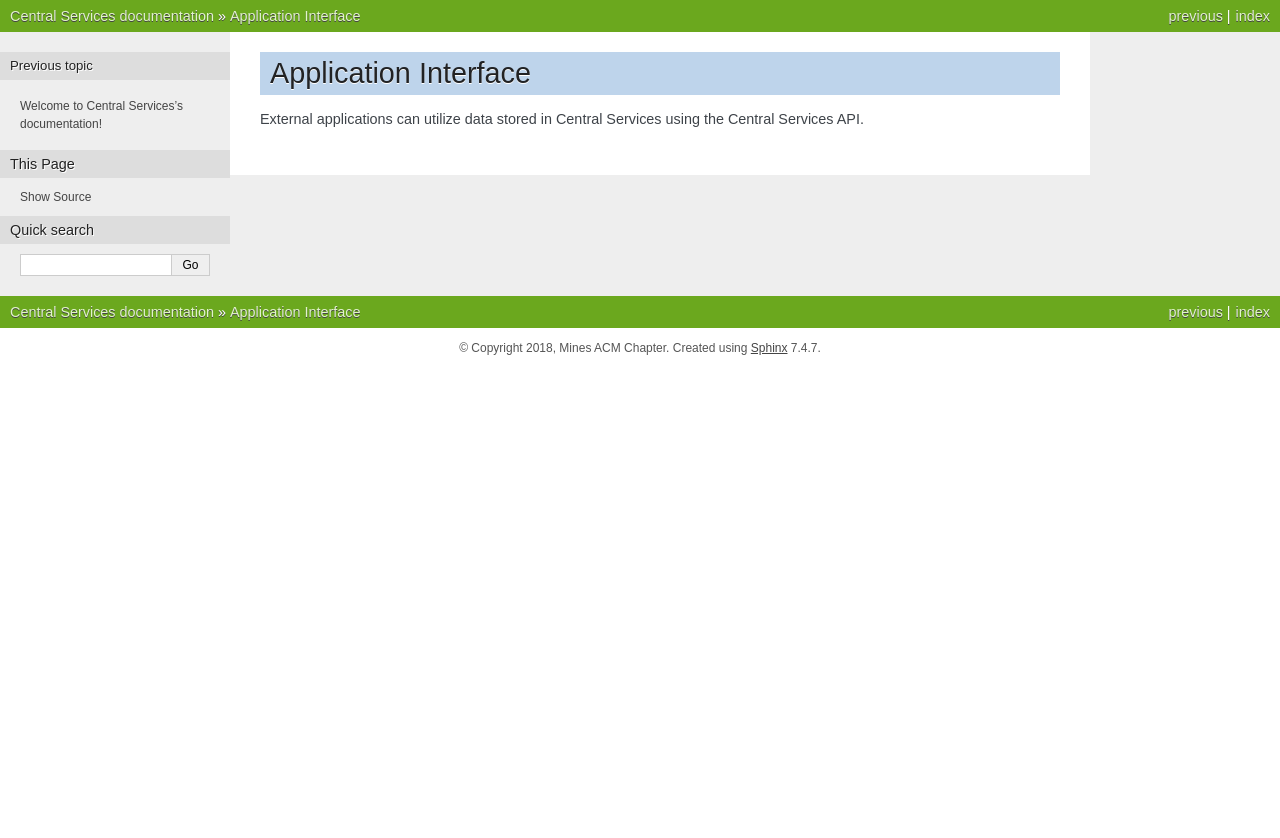
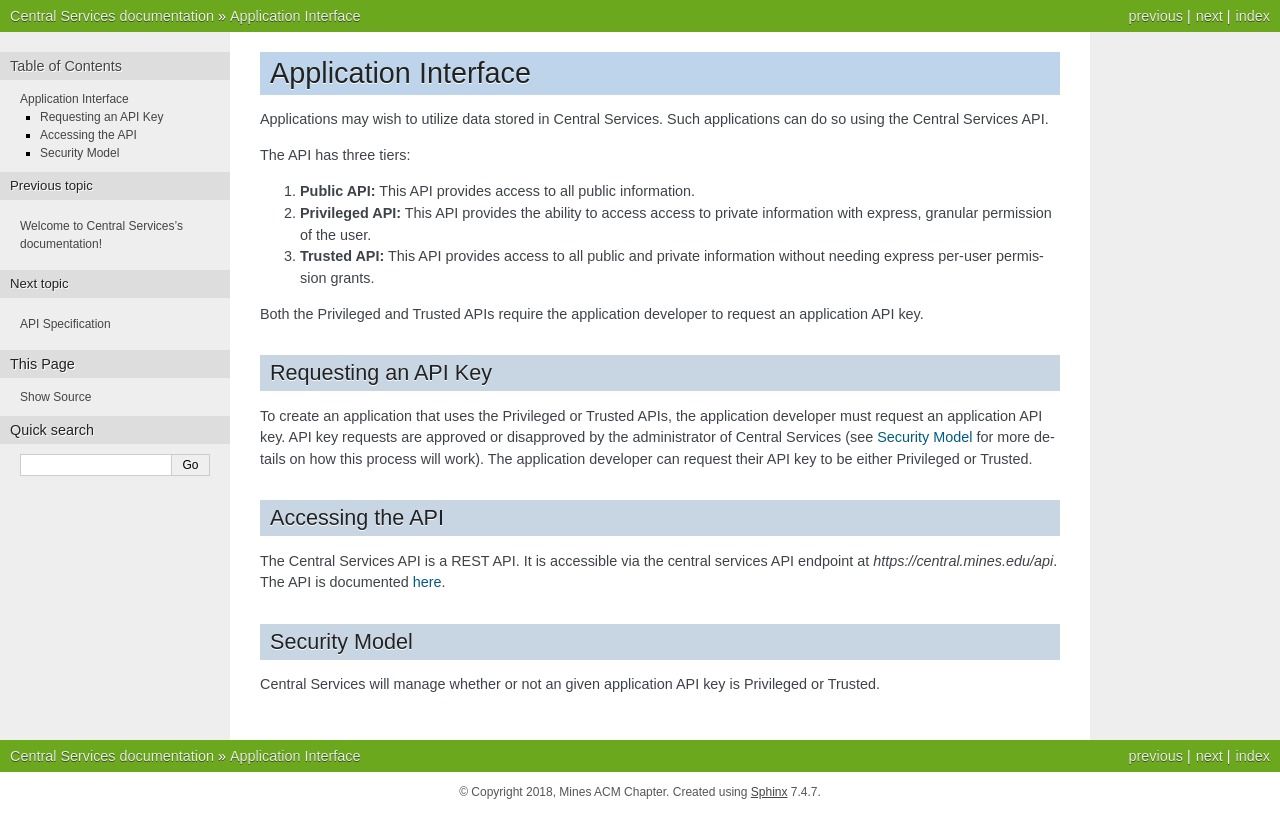
Before and after one commit to ColoradoSchoolOfMines/centralservices, a Sphinx documentation site: the page built from docs/conceptual/application-interface.rst, in a window 1280 px wide. Shown: the top 838 px of the page. Built offline with Sphinx 7.4.7, drawn with Linux system fonts in a browser that asks for light colours.

Commit message:
Working on applicatation interface document. Added shell of API Spec

```diff
--- /dev/null
+++ b/docs/api-specification.rst
@@ -0,0 +1,4 @@
+API Specification
+=================
+
+In progress
--- a/docs/conceptual/application-interface.rst
+++ b/docs/conceptual/application-interface.rst
@@ -1,8 +1,43 @@
 Application Interface
 =====================
 
-External applications can utilize data stored in Central Services using the
-Central Services API.
+Applications may wish to utilize data stored in Central Services. Such
+applications can do so using the Central Services API.
+
+The API has three tiers:
+
+1. **Public API:** This API provides access to all public information.
+2. **Privileged API:** This API provides the ability to access access to private
+   information with express, granular permission of the user.
+3. **Trusted API:** This API provides access to all public and private
+   information without needing express per-user permission grants.
+
+Both the Privileged and Trusted APIs require the application developer to
+request an application API key.
+
+Requesting an API Key
+---------------------
+
+To create an application that uses the Privileged or Trusted APIs, the
+application developer must request an application API key. API key requests are
+approved or disapproved by the administrator of Central Services (see `Security
+Model`_ for more details on how this process will work). The application
+developer can request their API key to be either Privileged or Trusted.
+
+Accessing the API
+-----------------
+
+The Central Services API is a REST API. It is accessible via the central
+services API endpoint at `https://central.mines.edu/api`. The API is documented
+`here`_.
+
+.. _here: ../api-specification.html
+
+Security Model
+--------------
+
+Central Services will manage whether or not an given application API key is
+Privileged or Trusted.
 
 .. TODO: What is an Application
 
--- a/docs/index.rst
+++ b/docs/index.rst
@@ -12,6 +12,7 @@ Welcome to Central Services's documentation!
    :caption: Contents:
 
    conceptual/*
+   api-specification.rst
 
 Indices and tables
 ==================
```
